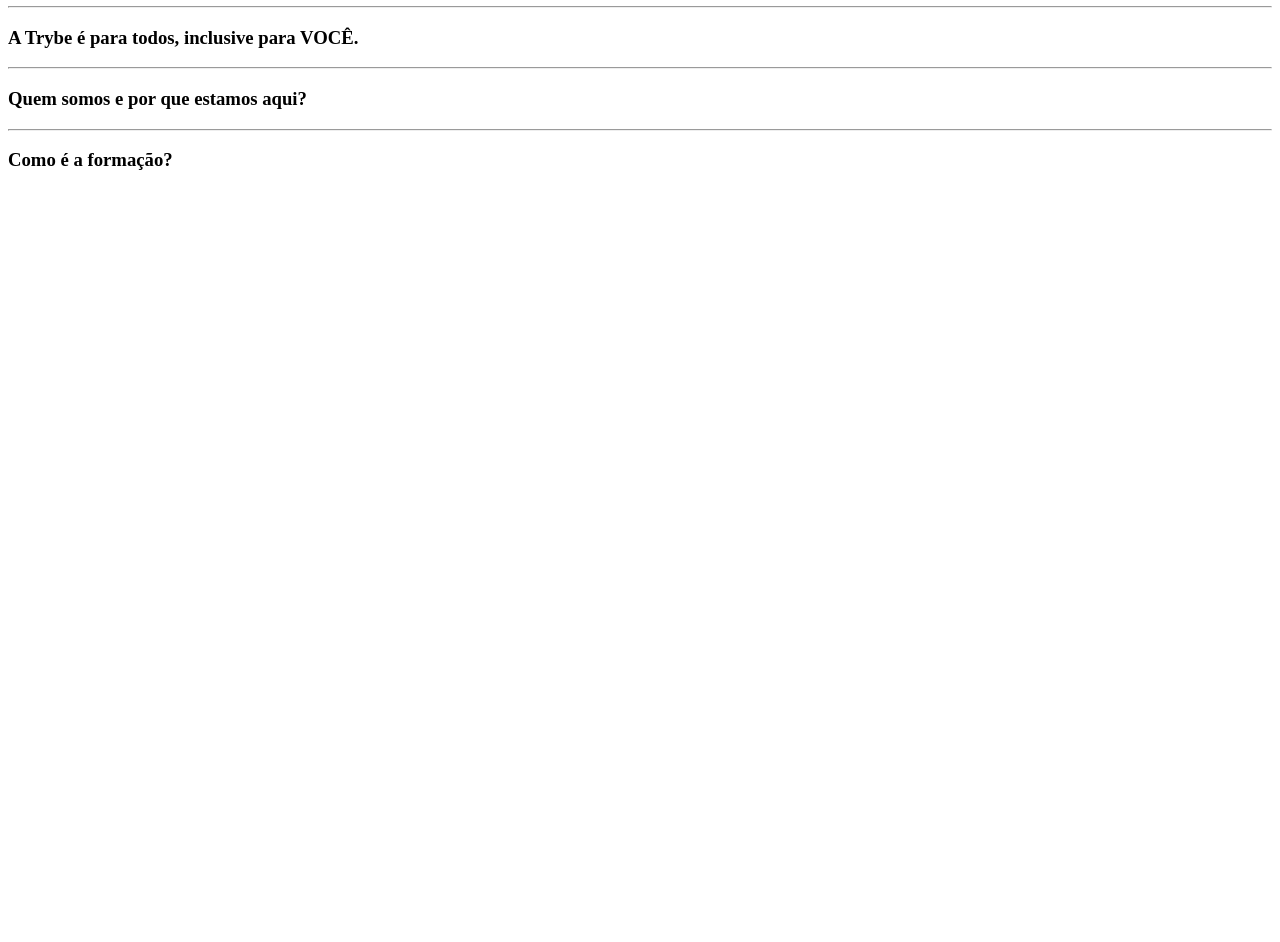
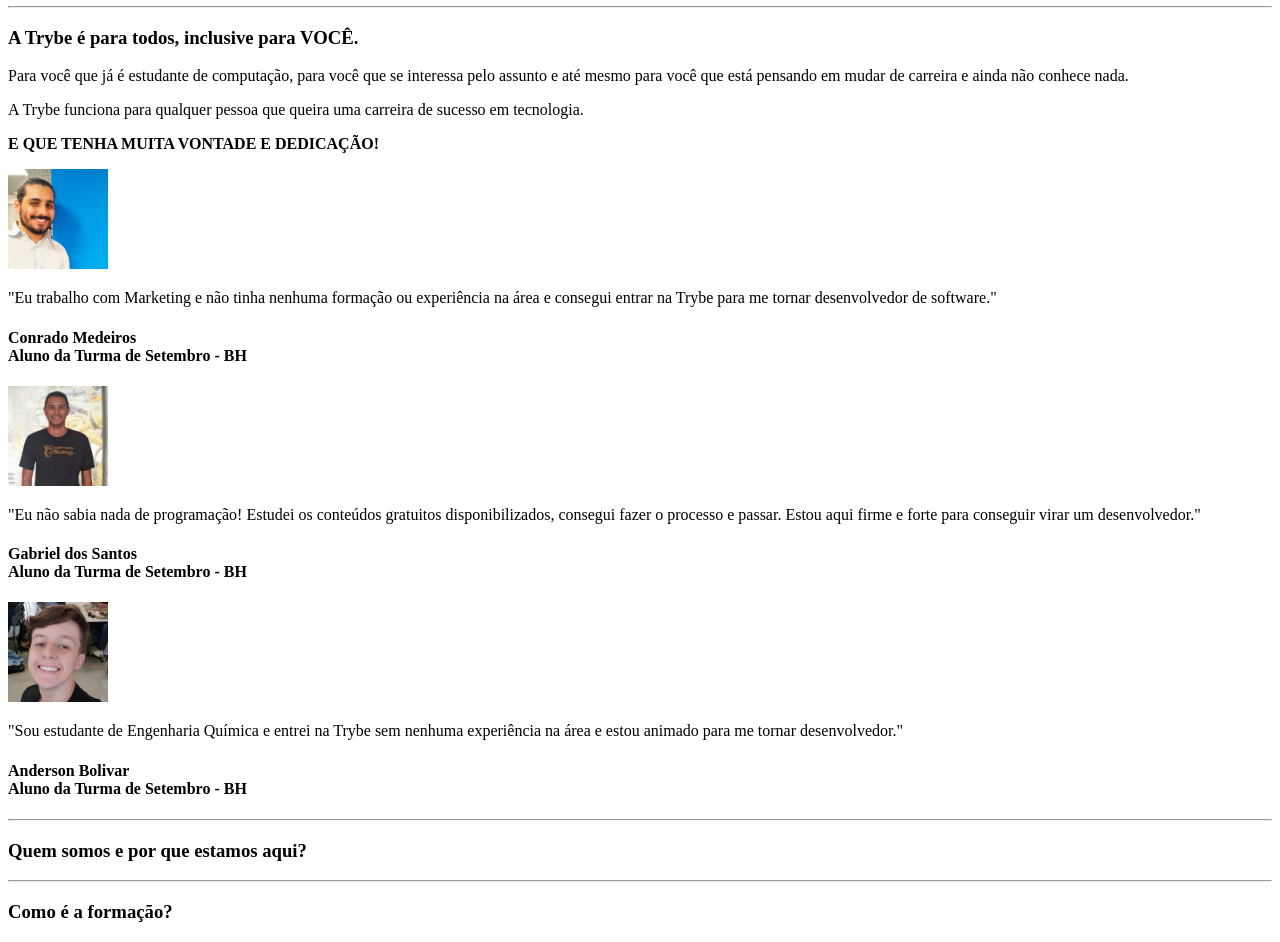
Before and after one commit to MoaJR/clone-site-trybe, a plain HTML site: page index.html in a window 1280 px wide. Shown: the part 364-1306 px from the top of the page. Before the commit the page ends 800 px from the top, so only its background shows below. Drawn offline with Linux system fonts and the light colour scheme.

Commit message:
Adicionei elementos da segunda parte do site

```diff
--- a/index.html
+++ b/index.html
@@ -5,16 +5,40 @@
   <title>Acelere sua carreira em tecnologia aqui e agora | Trybe</title>
 </head>
 <body>
+  <!--Parte 1 -->
   <h1>Sua carreira de sucesso em tecnologia começa aqui. Agora.</h1>
   <img src="images/smiling-image.jpg" alt="Foto do homem sorridente" width="200px">
   <p>Com atividades presenciais e online, mentorias individuais e desafios práticos, a Trybe é a escola do futuro e para o futuro que acelera sua carreira em desenvolvimento de software em até 12 meses.</p>
   <p>E o melhor?<strong> Você não paga nada até conseguir um trabalho com uma remuneração de, no mínimo, R$ 3.000,00 por mês.</strong></p>
   <a href="#">Inscreva-se no processo seletivo</a>
   <hr>
+  <!--Parte 2 -->
   <h3>A Trybe é para todos, inclusive para VOCÊ.</h3>
+  <p>Para você que já é estudante de computação, para você que se interessa pelo assunto e até mesmo para você que está pensando em mudar de carreira e ainda não conhece nada.</p>
+  <p>A Trybe funciona para qualquer pessoa que queira uma carreira de sucesso em tecnologia.</p>
+  <p><strong>E QUE TENHA MUITA VONTADE E DEDICAÇÃO!</strong> </p>
+
+  <img src="images/conrado-medeiros.png" alt="Foto do Conado Medeiros" width="100px">
+  <p>"Eu trabalho com Marketing e não tinha nenhuma formação ou experiência na área e consegui entrar na Trybe para me tornar desenvolvedor de software."</p>
+  <h4>Conrado Medeiros <br>
+    ‍Aluno da Turma de Setembro - BH</h4>
+
+  <img src="images/gabriel-dos-santos.png" alt="Foto do Gabriel dos Santos" width="100px">
+  <p>"Eu não sabia nada de programação! Estudei os conteúdos gratuitos disponibilizados, consegui fazer o processo e passar. Estou aqui firme e forte para conseguir virar um desenvolvedor."</p>
+  <h4>Gabriel dos Santos <br>
+    ‍Aluno da Turma de Setembro - BH</h4>
+
+  <img src="images/anderson-bolivar.png" alt="Foto do Anderson Bolivar" width="100px">
+  <p>"Sou estudante de Engenharia Química e entrei na Trybe sem nenhuma experiência na área e estou animado para me tornar desenvolvedor."</p>
+  <h4>Anderson Bolivar <br>
+    Aluno da Turma de Setembro - BH</h4>
+
   <hr>
+   <!--Parte 3 -->
   <h3>Quem somos e por que estamos aqui?</h3>
+
   <hr>
+   <!--Parte 4 -->
   <h3>Como é a formação?</h3>
 
 </body>
```
